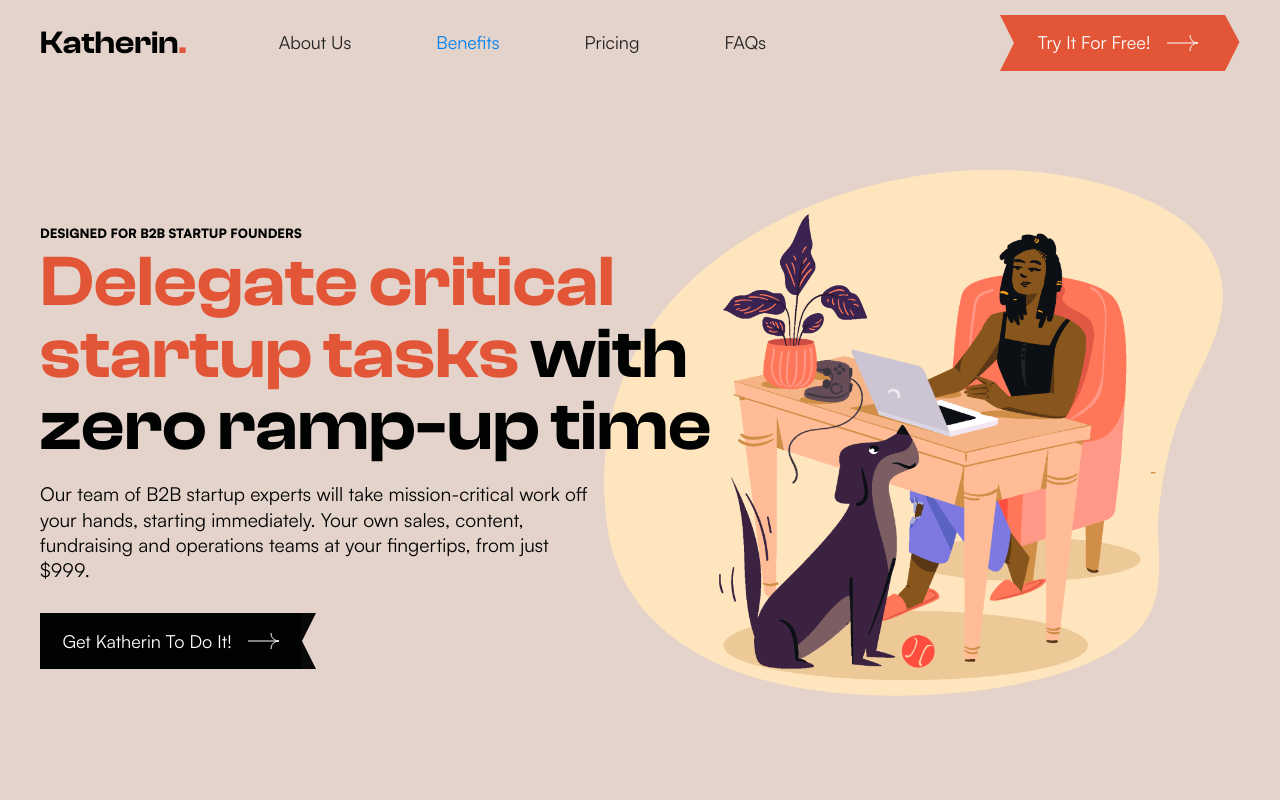
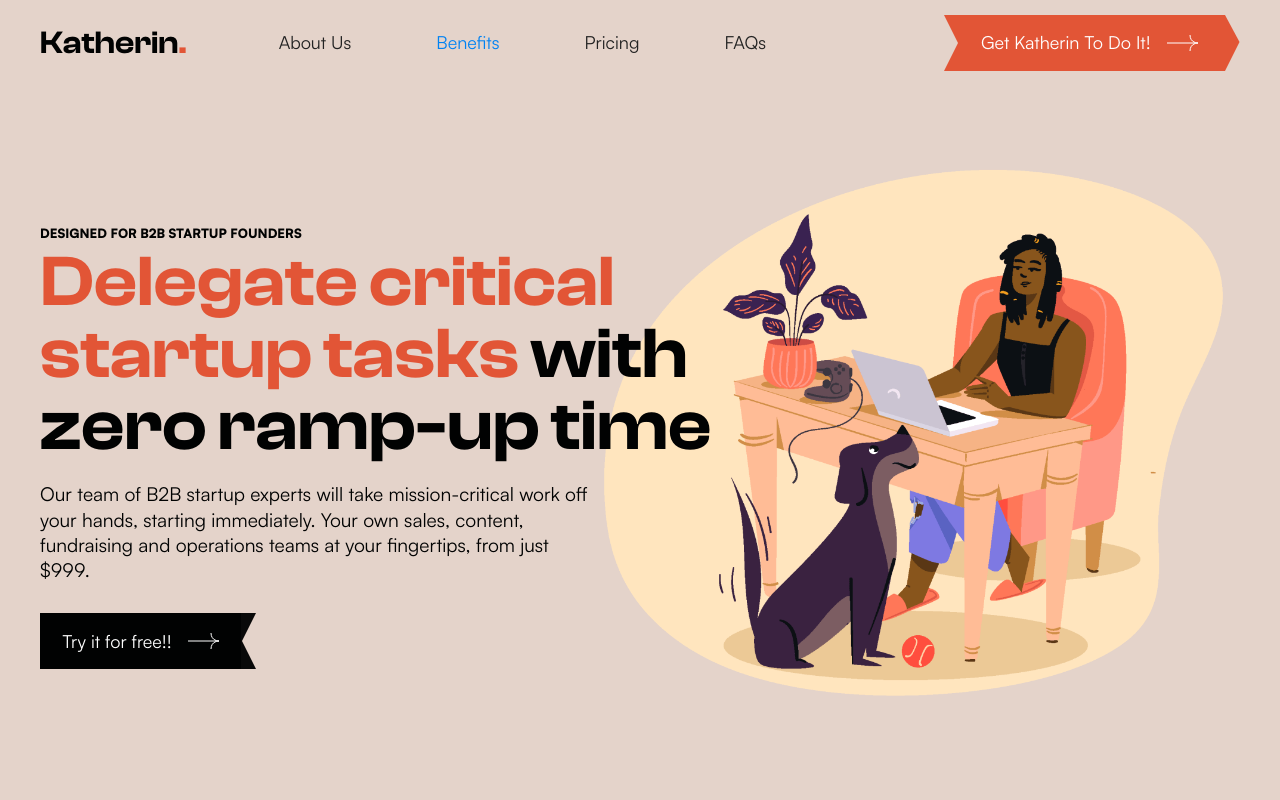
Before and after one commit to imaan/katherin-io.webflow, a plain HTML site: page index.html in a window 1280 px wide. Shown: the top 800 px of the page. Drawn offline with nearby package versions, Linux system fonts and the light colour scheme.

Commit message:
copy update

```diff
--- a/index.html
+++ b/index.html
@@ -121,7 +121,7 @@ a {
             </nav>
             <a href="#Pricing" class="button-secondary hide-tablet w-inline-block"><img src="images/Rectangle-60.svg" loading="lazy" alt="" class="image-2">
               <div class="btn-icon-text-wrapper">
-                <div>Try It For Free!</div><img src="images/Vector.svg" loading="lazy" alt="" class="image">
+                <div>Get Katherin To Do It!</div><img src="images/Vector.svg" loading="lazy" alt="" class="image">
               </div><img src="images/Rectangle-59.svg" loading="lazy" alt="" class="image-2">
             </a>
             <div class="menu-button w-nav-button">
@@ -149,7 +149,7 @@ a {
                   </div>
                   <a href="#pricing" class="button-dark hero w-inline-block">
                     <div class="btn-icon-text-wrapper dark hero">
-                      <div>Get Katherin To Do It!</div><img src="images/Vector.svg" loading="lazy" alt="" class="image">
+                      <div>Try it for free!!</div><img src="images/Vector.svg" loading="lazy" alt="" class="image">
                     </div><img src="images/Rectangle-62.svg" loading="lazy" alt="" class="image-2 hero">
                   </a>
                 </div>
```
